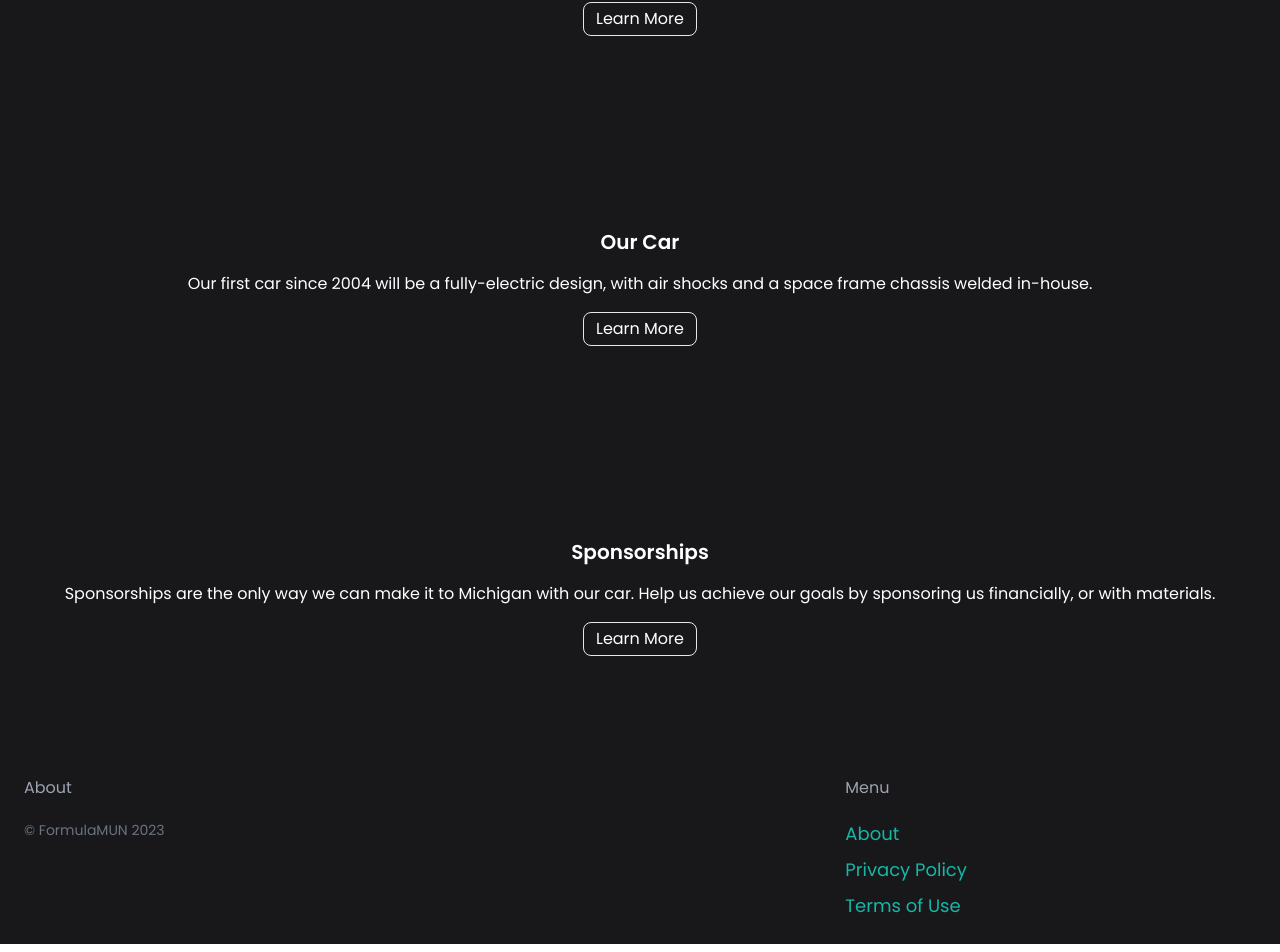
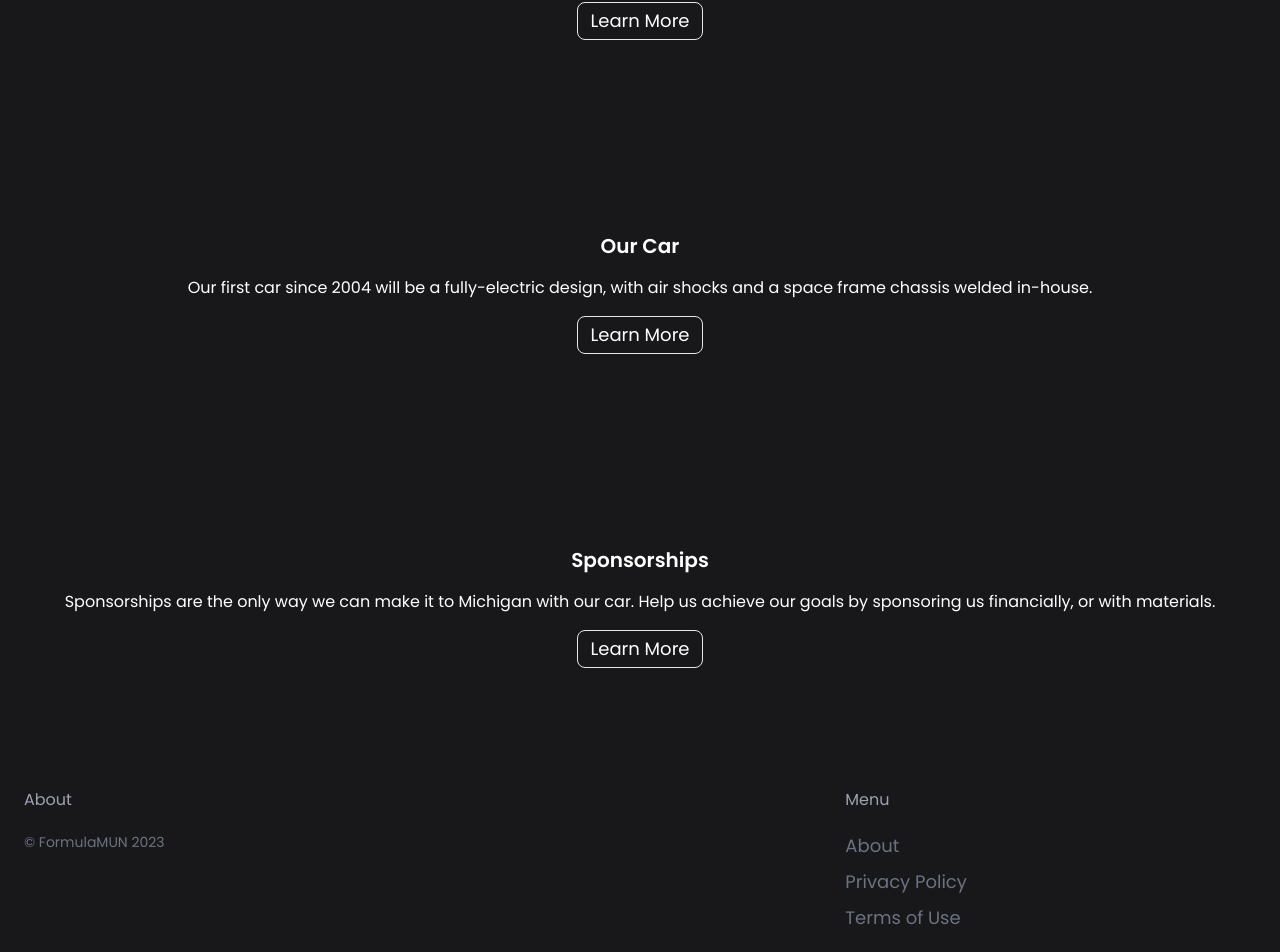
Before and after one commit to kylepretty/memorialfsae, a Vue app: page / in a window 1280 px wide. Shown: the part 938-1890 px from the top of the page. Built offline with nearby package versions, Linux system fonts and the light colour scheme.

Commit message:
updated pages

```diff
--- a/src/views/Car.vue
+++ b/src/views/Car.vue
@@ -1,3 +1,11 @@
 <template>
-    <h1>Our Car</h1>
+    <div class="bg-zinc-900 text-white">
+    <div class="px-6 py-72 bg-car-background bg-center bg-no-repeat bg-cover bg-zinc-900 bg-opacity-50 bg-blend-darken">
+        <div class="">
+          <h1 class="text-xl font-semibold flex justify-center items-center">Our Car</h1>
+          <p class="py-4 flex justify-center items-center">Our 2024 car is a fully electric space frame design, powered by Emrax 228 Motors.</p>
+
+        </div>
+    </div>
+    </div>
 </template>
--- a/src/views/Home.vue
+++ b/src/views/Home.vue
@@ -3,7 +3,7 @@
     <div class="px-6 py-72 bg-car-background bg-center bg-no-repeat bg-cover bg-zinc-900 bg-opacity-50 bg-blend-darken">
         <div class="">
           <h1 class="text-xl font-semibold flex justify-center items-center">Engineered to go faster.</h1>
-          <p class="py-4 flex justify-center items-center">The team at FormulaMUN engineers world-class fully-electric racecars, and competes against universities from across North America.</p>
+          <p class="py-4 flex justify-center items-center">The team at FormulaMUN engineers world-class fully-electric racecars, and competes against universities from across North America in Formula SAE.</p>
 
         </div>
     </div>
@@ -11,21 +11,21 @@
       <h1 class="text-xl font-semibold flex justify-center items-center">Our Team</h1>
       <p class="py-4 flex justify-center items-center">FormulaMUN consists of multi-disciplinary students at Memorial University, who work together to design a fully-electric racecar to race against teams across North America.</p>
     <div class="flex justify-center items-center">
-      <button href="/team" class="container mx-auto border max-w-fit px-3 py-1 rounded-lg hover:text-gray-500">Learn More</button>
+      <button href="/team" class="container mx-auto border max-w-fit px-3 py-1 rounded-lg"><router-link :to="{name: 'team'}" class="text-lg hover:text-gray-500">Learn More</router-link></button>
     </div>
     </div>
     <div class="px-6 py-24">
       <h1 class="text-xl font-semibold flex justify-center items-center">Our Car</h1>
       <p class="py-4 flex justify-center items-center">Our first car since 2004 will be a fully-electric design, with air shocks and a space frame chassis welded in-house.</p>
     <div class="flex justify-center items-center">
-      <button href="/car" class="container mx-auto border max-w-fit px-3 py-1 rounded-lg hover:text-gray-500">Learn More</button>
+      <button href="/car" class="container mx-auto border max-w-fit px-3 py-1 rounded-lg"><router-link :to="{name: 'car'}" class="text-lg hover:text-gray-500">Learn More</router-link></button>
     </div>
     </div>
     <div class="px-6 py-24">
         <h1 class="text-xl font-semibold flex justify-center items-center">Sponsorships</h1>
         <p class="py-4 flex justify-center items-center">Sponsorships are the only way we can make it to Michigan with our car. Help us achieve our goals by sponsoring us financially, or with materials. </p>
     <div class="flex justify-center items-center">
-        <button href="/sponsors" class="container mx-auto border max-w-fit px-3 py-1 rounded-lg hover:text-gray-500">Learn More</button>
+        <button href="/sponsors" class="container mx-auto border max-w-fit px-3 py-1 rounded-lg"><router-link :to="{name: 'sponsors'}" class="text-lg hover:text-gray-500">Learn More</router-link></button>
     </div>
     </div>
 </div>
@@ -41,15 +41,14 @@
             <h3 class="mb-5 text-gray-400">Menu</h3>
 
             <ul class="space-y-2">
-                <li><a href="#" class="text-lg text-teal-500 hover:text-teal-700">About</a></li>
-                <li><a href="#" class="text-lg text-teal-500 hover:text-teal-700">Privacy Policy</a></li>
-                <li><a href="#" class="text-lg text-teal-500 hover:text-teal-700">Terms of Use</a></li>
+                <li><a href="#" class="text-lg text-gray-500 hover:text-gray-700">About</a></li>
+                <li><a href="#" class="text-lg text-gray-500 hover:text-gray-700">Privacy Policy</a></li>
+                <li><a href="#" class="text-lg text-gray-500 hover:text-gray-700">Terms of Use</a></li>
             </ul>
         </div>
     </footer>
 </template>
 
 <script setup>
-import { RouterView } from 'vue-router'
 import { RouterLink } from 'vue-router';
 </script>
--- a/src/views/Sponsors.vue
+++ b/src/views/Sponsors.vue
@@ -1,3 +1,11 @@
 <template>
-    <h1>Sponsorships</h1>
+    <div class="bg-zinc-900 text-white">
+    <div class="px-6 py-72">
+        <div class="">
+          <h1 class="text-xl font-semibold flex justify-center items-center">Sponsorships</h1>
+          <p class="py-4 flex justify-center items-center">Sponsorships are the only way we can make it to Michigan with our car. Help us achieve our goals by sponsoring us financially, or with materials.</p>
+
+        </div>
+    </div>
+    </div>
 </template>
--- a/src/views/Team.vue
+++ b/src/views/Team.vue
@@ -1,3 +1,11 @@
 <template>
-    <h1>Our Team</h1>
+    <div class="bg-zinc-900 text-white">
+    <div class="px-6 py-72">
+        <div class="">
+          <h1 class="text-xl font-semibold flex justify-center items-center">Our Team</h1>
+          <p class="py-4 flex justify-center items-center">The team at FormulaMUN engineers world-class fully-electric racecars, and competes against universities from across North America.</p>
+
+        </div>
+    </div>
+    </div>
 </template>
```
Also changed, not shown: 12 other files (tests, documents, lock files or other folders).
